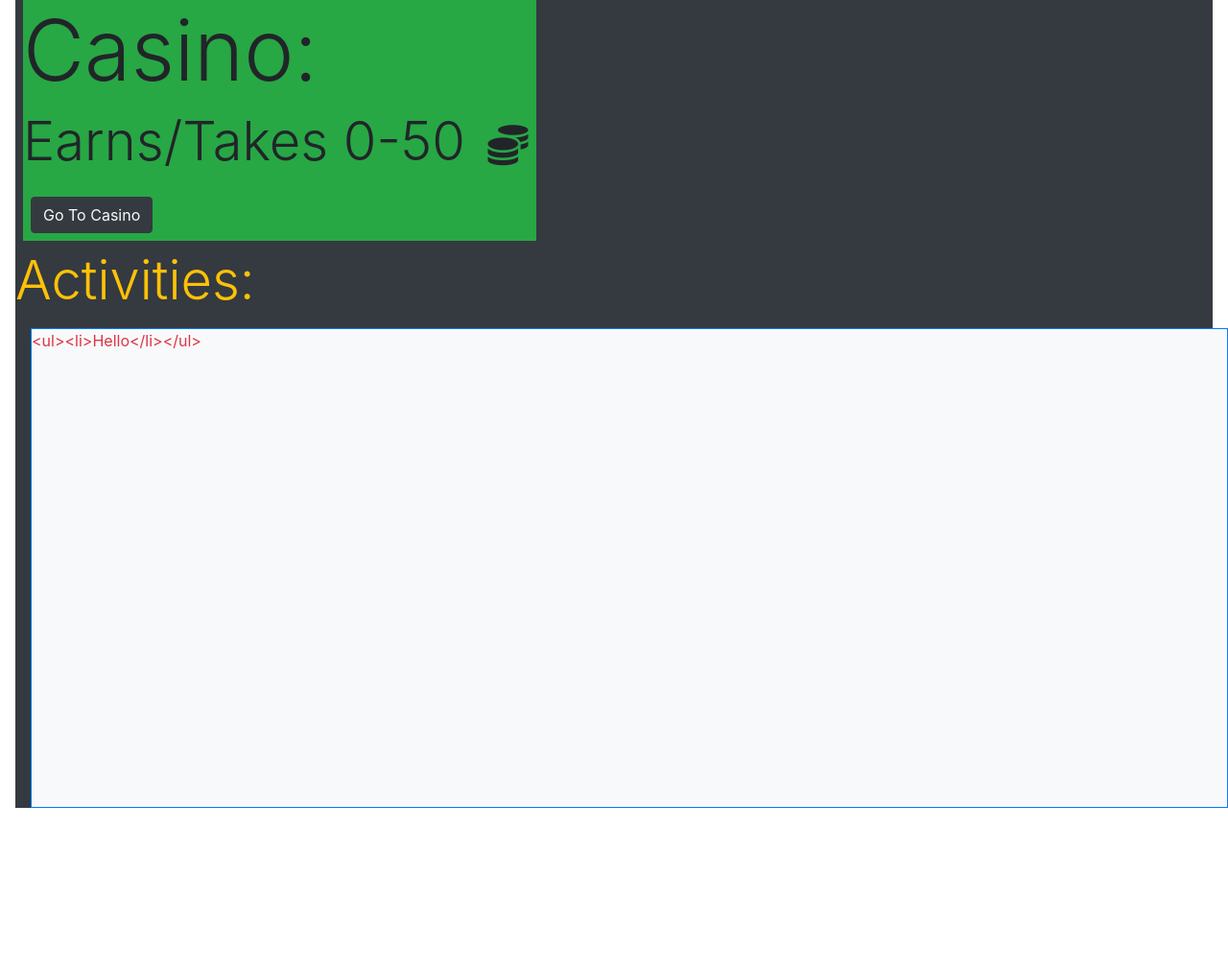
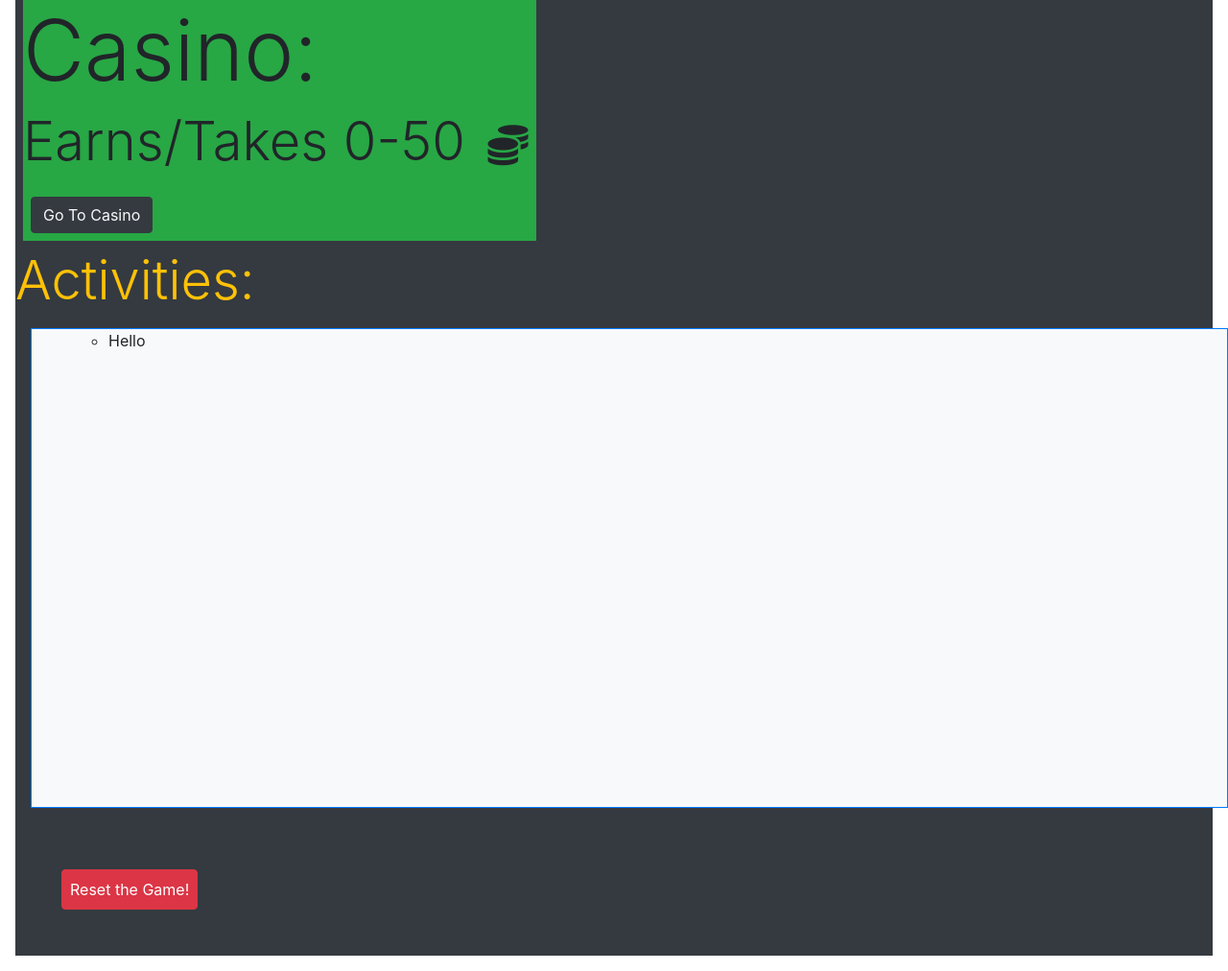
Before and after one commit to JonathanBallard/Coding_Dojo_Flask_Ninja_Gold, a Flask app: page / in a window 1280 px wide. Shown: the part 508-1520 px from the top of the page at 96% size. Before the commit the page ends 1350 px from the top, so only its background shows below. Run offline with Flask 2, Linux system fonts and the light colour scheme; some libraries are stand-ins or nearby versions.

Commit message:
added restart game button

```diff
--- a/server.py
+++ b/server.py
@@ -21,7 +21,7 @@ def process_money():
 
     if session['location'] == 'farm':
         randGold = random.randint(10,20)
-        message = "You went to the farm and got " + str(randGold) + " gold"
+        message = "<li class='text-success'>You went to the farm and earned " + str(randGold) + " gold</li>"
 
         if 'gold' in session:
             session['gold'] += int(randGold)
@@ -30,7 +30,7 @@ def process_money():
 
     elif session['location'] == 'cave':
         randGold = random.randint(5,10)
-        message = "You went to the cave and got " + str(randGold) + " gold"
+        message = "<li class='text-success'>You went to the cave and found " + str(randGold) + " gold</li>"
 
         if 'gold' in session:
             session['gold'] += int(randGold)
@@ -40,7 +40,7 @@ def process_money():
 
     elif session['location'] == 'house':
         randGold = random.randint(2,5)
-        message = "You went to the house and got " + str(randGold) + " gold"
+        message = "<li class='text-success'>You went to the house and stole " + str(randGold) + " gold</li>"
 
         if 'gold' in session:
             session['gold'] += int(randGold)
@@ -51,11 +51,11 @@ def process_money():
     elif session['location'] == 'casino':
         randGold = random.randint(-50,50)
         if randGold > 0:
-            message = "You went to the casino and got " + str(randGold) + " gold"
+            message = "<li class='text-success'>You went to the casino and won " + str(randGold) + " gold</li>"
         elif randGold == 0:
-            message = "You went to the casino and broke even!"
+            message = "<li class='text-info'>You went to the casino and broke even!</li>"
         else:
-            message = "You went to the casino and lost " + str(randGold) + " gold"
+            message = "<li class='text-danger'>You went to the casino and lost " + str(randGold) + " gold</li>"
 
         if 'gold' in session:
             session['gold'] += int(randGold)
--- a/templates/index.html
+++ b/templates/index.html
@@ -69,10 +69,13 @@
         </div>
 
         <h1 class="display-4 text-warning">Activities:</h1>
-        <div class="activity_box m-3 bg-light text-danger border border-primary">
-            <p>{{message}}</p>
+        <div class="activity_box m-3 bg-light border border-primary">
+            <ul>
+                {{message|safe}}
+            </ul>
+        </div>
 
-        </div>
+        <a href="/destroy_session" class="btn btn-danger m-5 p-2">Reset the Game!</a>
 
 
     </div>
```
